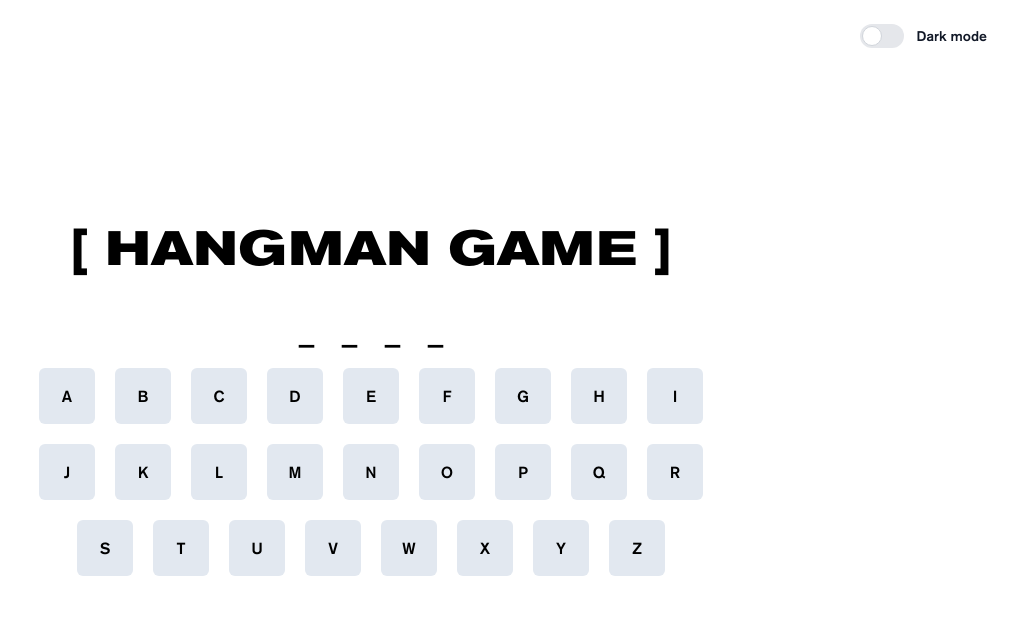
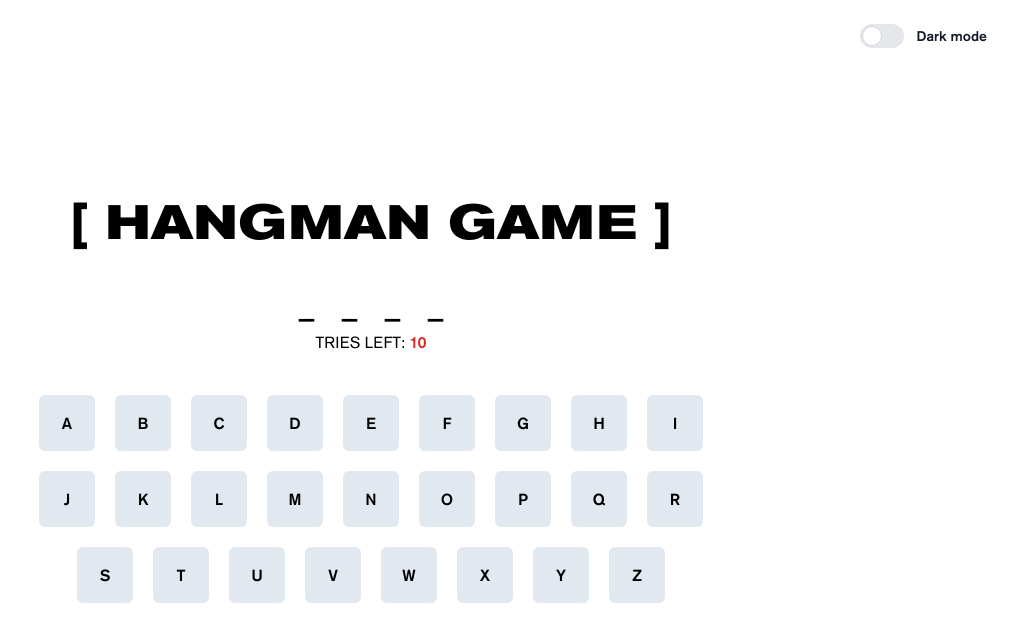
Before and after one commit to egorReka/hangman-game, a website built with Vite: page index.html in a window 1280 px wide. Both pictures are taken after a click on the button "Start game". Shown: the whole page, without its empty margins (269-1280 px from the left). Built offline with nearby package versions, Linux system fonts and the light colour scheme.

Commit message:
feat: add life counter

```diff
--- a/index.html
+++ b/index.html
@@ -23,7 +23,7 @@
       </label>
     </div>
     <h1 class="logo">[ HANGMAN GAME ]</h1>
-    <div class="flex flex-col items-center gap-5" id="game">
+    <div class="flex flex-col items-center" id="game">
       <button class="button-primary" id="startGame">Start
         game</button>
     </div>
--- a/src/css/style.css
+++ b/src/css/style.css
@@ -53,8 +53,16 @@
     @apply text-3xl font-medium;
   }
 
+  .lifeСounter {
+    @apply mt-2;
+  }
+
+  .tries-left {
+    @apply font-medium text-red-600;
+  }
+
   .keyboard {
-    @apply max-w-2xl flex justify-center flex-wrap gap-5;
+    @apply flex justify-center flex-wrap gap-5 max-w-2xl mt-10;
   }
 
   .keyboard-button {
--- /dev/null
+++ b/src/js/create-life-counter.js
@@ -0,0 +1,18 @@
+const createLifeСounter = () => {
+  const fragment = document.createDocumentFragment();
+  const lifeСounterContainer = document.createElement('p');
+  const triesElement = document.createElement('span');
+
+  lifeСounterContainer.textContent = 'TRIES LEFT: ';
+  lifeСounterContainer.classList.add('lifeСounter');
+
+  triesElement.id = 'tries-left';
+  triesElement.classList.add('tries-left');
+  triesElement.textContent = 10;
+  lifeСounterContainer.append(triesElement);
+  fragment.append(lifeСounterContainer);
+
+  return fragment;
+}
+
+export { createLifeСounter };
--- a/src/js/game.js
+++ b/src/js/game.js
@@ -2,6 +2,7 @@ import { WORDS, KEYBOARD_LETTERS } from "./mock.js";
 import { getRandomIndex } from "./utils.js";
 import { createPlaceholders } from "./create-placeholders.js";
 import { createKeyboard } from "./create-keyboard.js";
+import { createLifeСounter } from "./create-life-counter.js";
 
 const gameContainer = document.querySelector('#game');
 const startGameButton = gameContainer.querySelector('#startGame');
@@ -28,6 +29,7 @@ const renderGame = () => {
 
   gameContainer.append(
     createPlaceholders(wordToGuess),
+    createLifeСounter(),
     createKeyboard(KEYBOARD_LETTERS)
   );
 
```
